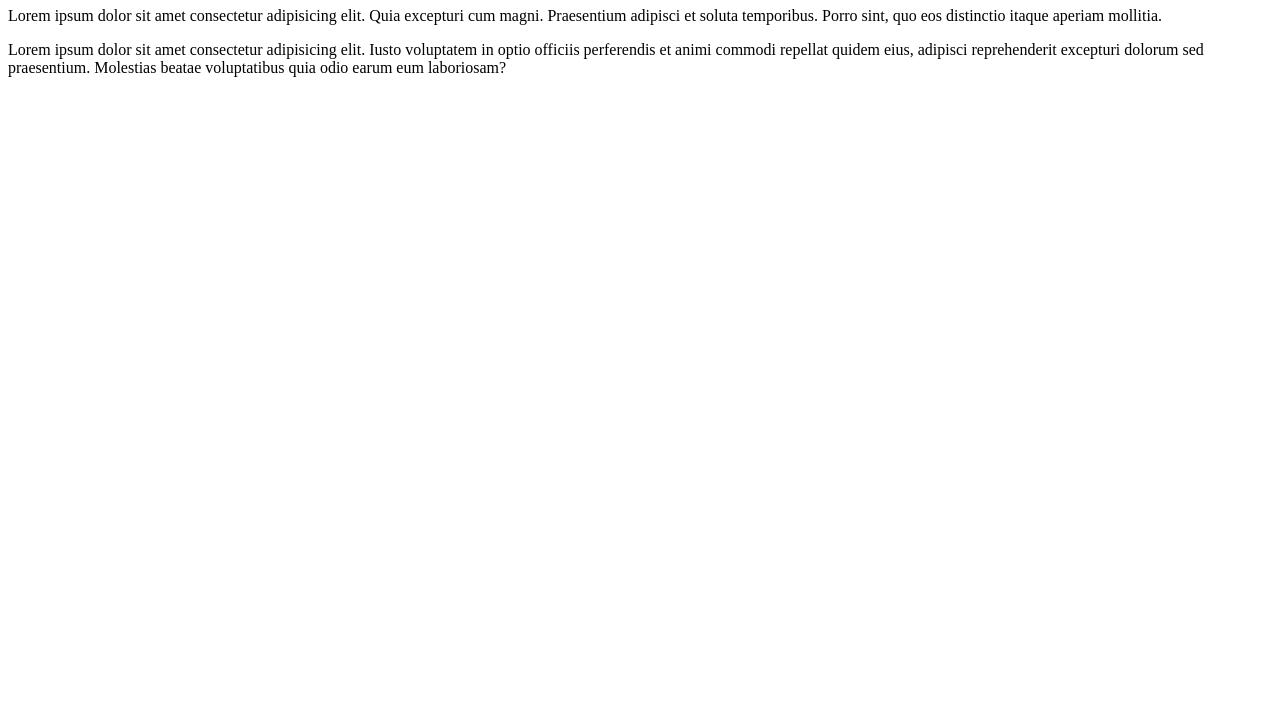
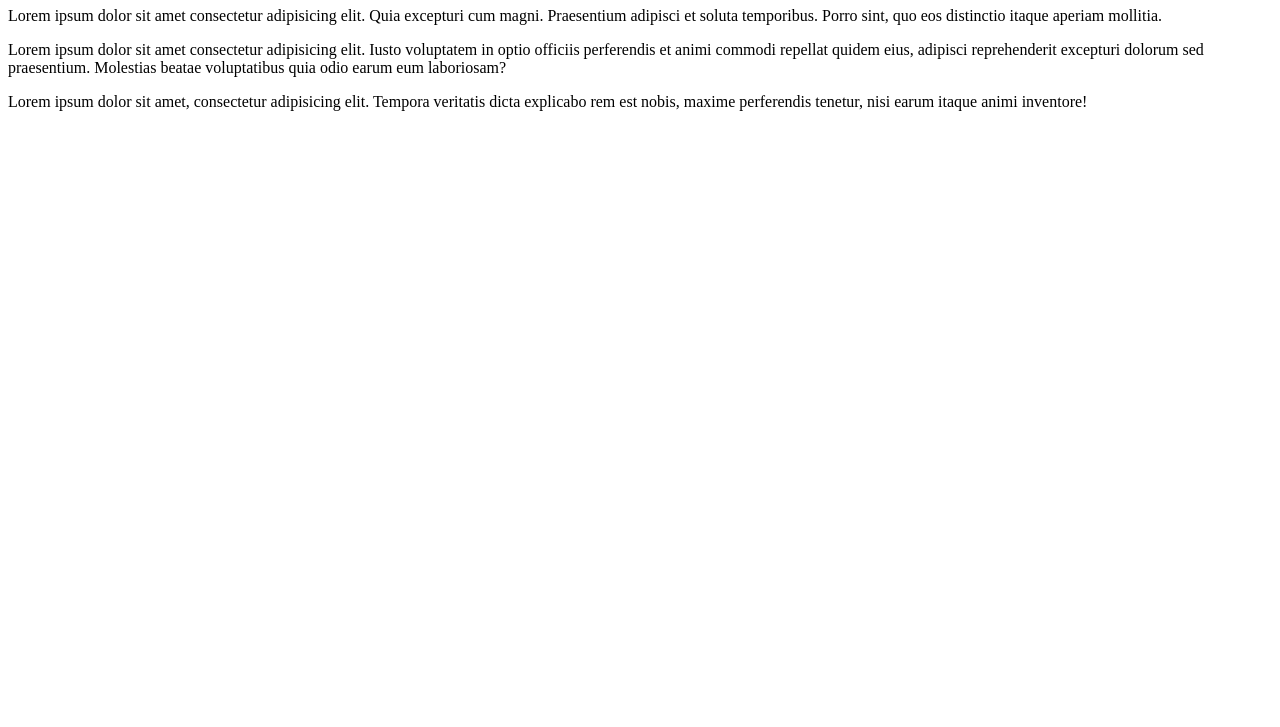
Before and after one commit to asherushare/patraGitHub, a plain HTML site: page index.html in a window 1280 px wide. Shown: the part 73-800 px from the top of the page. Drawn offline with Linux system fonts and the light colour scheme.

Commit message:
add new paragraph

```diff
--- a/index.html
+++ b/index.html
@@ -9,5 +9,6 @@
   <h1>This is my heading</h1>
   <p>Lorem ipsum dolor sit amet consectetur adipisicing elit. Quia excepturi cum magni. Praesentium adipisci et soluta temporibus. Porro sint, quo eos distinctio itaque aperiam mollitia.</p>
   <p>Lorem ipsum dolor sit amet consectetur adipisicing elit. Iusto voluptatem in optio officiis perferendis et animi commodi repellat quidem eius, adipisci reprehenderit excepturi dolorum sed praesentium. Molestias beatae voluptatibus quia odio earum eum laboriosam?</p>
+  <p>Lorem ipsum dolor sit amet, consectetur adipisicing elit. Tempora veritatis dicta explicabo rem est nobis, maxime perferendis tenetur, nisi earum itaque animi inventore!</p>
 </body>
 </html>
```
